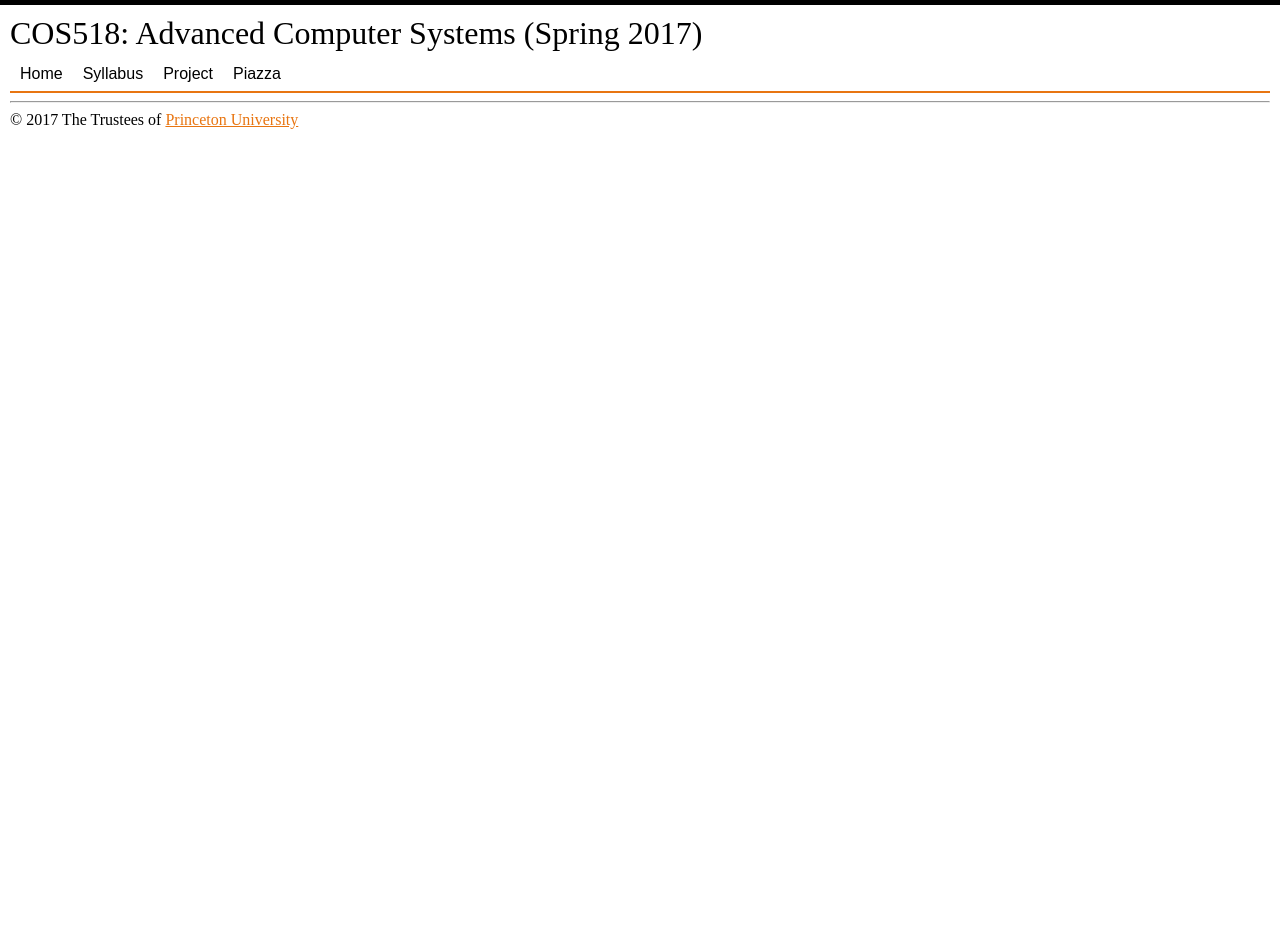
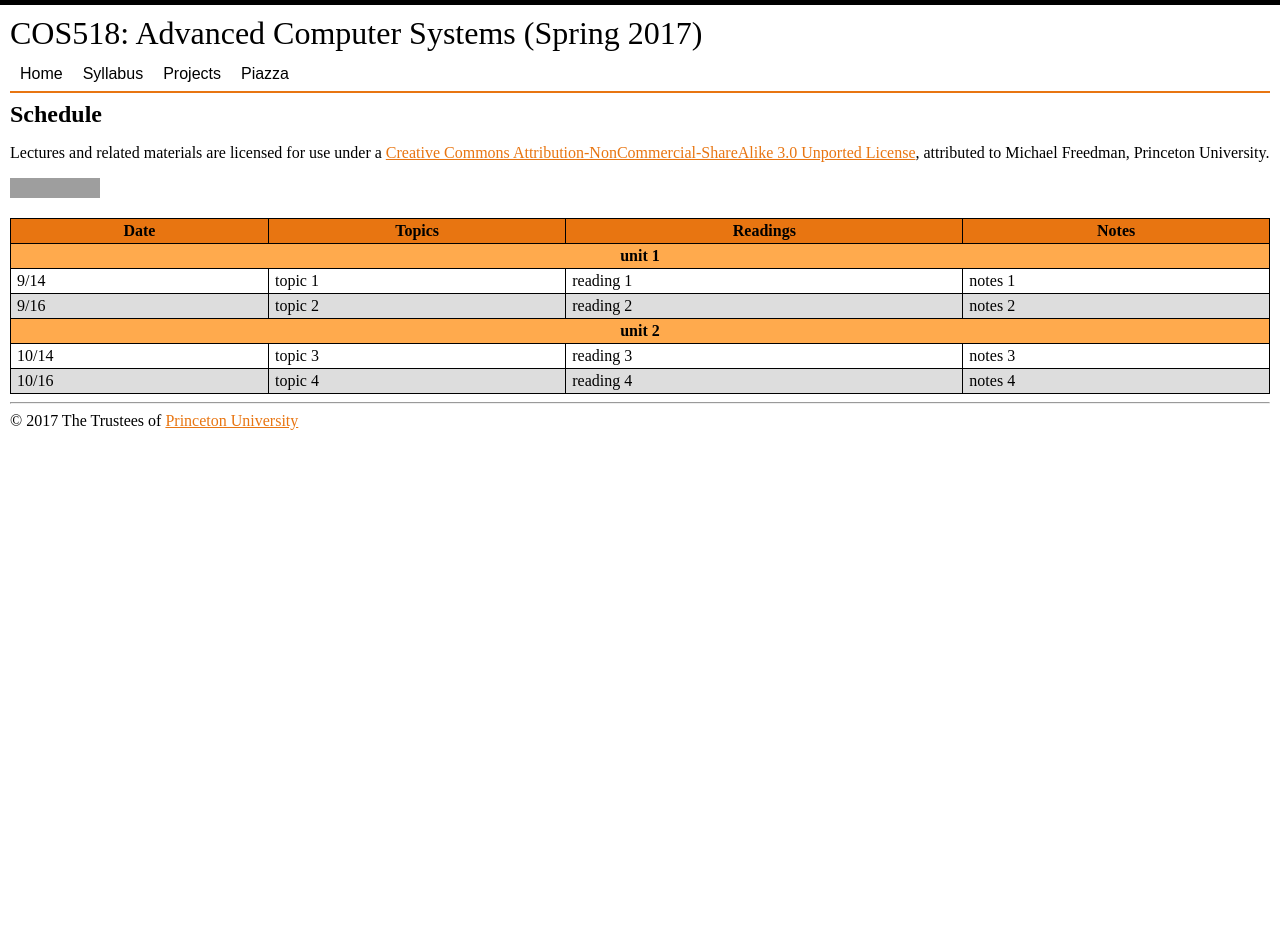
Before and after one commit to COS518/cos518.github.io, a Jekyll site: the page built from syllabus.md, in a window 1280 px wide. Built offline with Jekyll 4.4.1, drawn with Linux system fonts in a browser that asks for light colours; our own code applies the rules of GitHub Pages for plain Markdown files; grey boxes are pictures that could not be loaded.

Commit message:
Add syllabus table

```diff
--- a/_config.yml
+++ b/_config.yml
@@ -6,7 +6,7 @@ directory:
   - name: 'home'
     path: '/'
   - syllabus
-  - project
+  - projects
   - name: 'piazza'
     path: 'https://piazza.com/princeton/spring2017/cos518'
 
--- /dev/null
+++ b/_data/syllabus.yml
@@ -0,0 +1,21 @@
+- unit: unit 1
+  lectures:
+    - date: 9/14
+      topic: topic 1
+      reading: reading 1
+      notes: notes 1
+    - date: 9/16
+      topic: topic 2
+      reading: reading 2
+      notes: notes 2
+
+- unit: unit 2
+  lectures:
+    - date: 10/14
+      topic: topic 3
+      reading: reading 3
+      notes: notes 3
+    - date: 10/16
+      topic: topic 4
+      reading: reading 4
+      notes: notes 4
--- a/_includes/head.html
+++ b/_includes/head.html
@@ -1,3 +1,4 @@
 <head>
+  <title>{{ site.course_title }}</title>
   <link rel="stylesheet" type="text/css" href="assets/css/style.css" />
 </head>
--- /dev/null
+++ b/_includes/syllabus.html
@@ -0,0 +1,22 @@
+<table class="schedule">
+  <tr>
+    <th>Date</th>
+    <th>Topics</th>
+    <th>Readings</th>
+    <th>Notes</th>
+  </tr>
+
+  {% for unit in site.data.syllabus %}
+    <tr class="lechead">
+      <td class="lechead" colspan="4">{{ unit.unit }}</td>
+    </tr>
+    {% for lecture in unit.lectures %}
+      <tr class="lecture {% cycle '', 'alt' %}">
+        <td>{{ lecture.date }}</td>
+        <td>{{ lecture.topic }}</td>
+        <td>{{ lecture.reading }}</td>
+        <td>{{ lecture.notes }}</td>
+      </tr>
+    {% endfor %}
+  {% endfor %}
+</table>
--- a/assets/css/style.css
+++ b/assets/css/style.css
@@ -301,7 +301,7 @@ div.clear {
   clear: both;
 }
 
-#overview {
+.overview {
   margin: 0px;
   max-width: 800px;
   display: inline-block;
--- a/syllabus.md
+++ b/syllabus.md
@@ -1,3 +1,13 @@
 ---
 layout: base
 ---
+
+## Schedule
+
+Lectures and related materials are licensed for use under a
+[Creative Commons Attribution-NonCommercial-ShareAlike 3.0 Unported License](http://creativecommons.org/licenses/by-nc-sa/3.0/),
+attributed to Michael Freedman, Princeton University.
+
+[![](http://i.creativecommons.org/l/by-nc-sa/3.0/88x31.png)](http://creativecommons.org/licenses/by-nc-sa/3.0/)
+
+{% include syllabus.html %}
```
